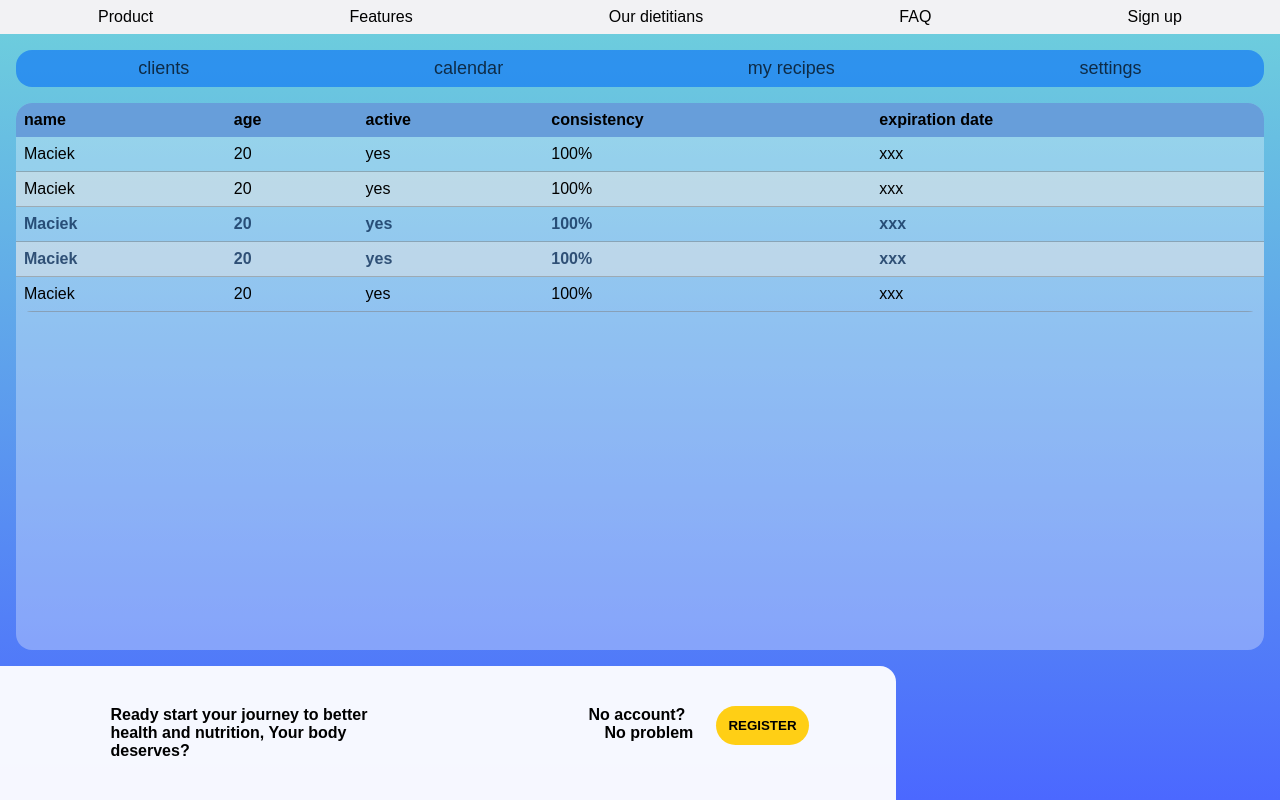
After one commit to Wflikeit/DIETPLANR, a Django app: page /account/panel/ in a window 1280 px wide. The commit adds this page. Run offline with Django 4.2, Linux system fonts and the light colour scheme.

Commit message:
Added clients tab for dietitian panel

```diff
--- a/dietplanr/account/static/css/base.css
+++ b/dietplanr/account/static/css/base.css
@@ -8,18 +8,24 @@ body{
     background-image: linear-gradient( #6ED1DC 0%, #4B68FF 100%);
     min-height: 100dvh;
     min-height: 100svh;
-    display: flex;
-    flex-direction: column;
-}
-a{
-    text-decoration: none;
-    padding: 0.5rem;
-    color: black !important;
+    display: grid;
+    grid-template-rows: auto 1fr auto;
+    gap: 1rem;
 }
 .navbar{
-    background-color: rgba(255,255,255,0.85);
+    background-color: #F2F2F4;
     display: flex;
     justify-content: space-around;
+    position: sticky;
+    top: 0;
+    width: 100%;
+    height: fit-content;
+    z-index: 100;
+    & a{
+        text-decoration: none;
+        padding: 0.5rem;
+        color: black;
+    }
 }
 footer{
     > *{
--- /dev/null
+++ b/dietplanr/account/static/css/dietitian_panel_clients.css
@@ -0,0 +1,46 @@
+.container{
+    display: grid;
+    grid-template-rows: auto 1fr;
+    gap: 1rem;
+    padding: 0 1rem;
+    height: 100%;
+    .sidebar{
+        display: flex;
+        justify-content: space-around;
+        border-radius: 1rem;
+        background-color: hsla(214, 95%, 50%, 60%);
+        & a{
+            padding: 0.5rem 0;
+            text-decoration: none;
+            color: hsla(0, 100%, 0%, 0.7);
+            font-size: large;
+        }
+    }
+    & table{
+        border-collapse: collapse;
+        border-radius: 1rem;
+        width: 100%;
+        overflow: hidden;
+        & thead tr{
+            background-color: hsla(214, 60%, 60%,80%);
+            text-align: left;
+        }
+        & th, td{
+            padding: 0.5rem;
+        }
+        & tbody tr{
+            border-bottom: 1px solid hsla(0, 0%, 50%, 0.5);
+        }
+        & tbody tr.active-row{
+            color:hsla(214, 75%, 20%,80%);
+            font-weight: bold;
+        }
+        & tbody tr:nth-of-type(even){
+            background-color: hsla(0, 0%, 90%, 0.5);
+        }
+    }
+    .table-wrapper{
+        background-color: rgba(255,255,255,0.3);
+        border-radius: 1rem;
+    }
+}
--- a/dietplanr/account/static/css/dietitian_profile.css
+++ b/dietplanr/account/static/css/dietitian_profile.css
@@ -18,7 +18,7 @@
     background-color: rgba(255, 255, 255, 0.3);
     display: grid;
     & img{
-    object-fit: contain;
+    /*object-fit: contain;*/
     border-radius: 1rem;
     border: 5px solid white;
     width: 100%;
--- /dev/null
+++ b/dietplanr/account/templates/account/dietitian_panel.html
@@ -0,0 +1,65 @@
+{% extends 'base.html' %}
+{% load static %}
+{% block title %}Panel{% endblock %}
+{% block stylesheets %}<link href="{% static "css/dietitian_panel_clients.css" %}" rel="stylesheet">{% endblock %}
+{% block content %}
+    <div class="container">
+        <nav class="sidebar">
+            <a href="">clients</a>
+            <a href="">calendar</a>
+            <a href="">my recipes</a>
+            <a href="">settings</a>
+        </nav>
+        <div class="table-wrapper">
+            <table>
+                <thead>
+                    <tr>
+                        <th>name</th>
+                        <th>age</th>
+                        <th>active</th>
+                        <th>consistency</th>
+                        <th>expiration date</th>
+                    </tr>
+                </thead>
+                <tbody>
+                    <tr>
+                        <td>Maciek</td>
+                        <td>20</td>
+                        <td>yes</td>
+                        <td>100%</td>
+                        <td>xxx</td>
+                    </tr>
+                    <tr>
+                        <td>Maciek</td>
+                        <td>20</td>
+                        <td>yes</td>
+                        <td>100%</td>
+                        <td>xxx</td>
+                    </tr>
+                    <tr class="active-row">
+                        <td>Maciek</td>
+                        <td>20</td>
+                        <td>yes</td>
+                        <td>100%</td>
+                        <td>xxx</td>
+                    </tr>
+                    <tr class="active-row">
+                        <td>Maciek</td>
+                        <td>20</td>
+                        <td>yes</td>
+                        <td>100%</td>
+                        <td>xxx</td>
+                    </tr>
+                    <tr>
+                        <td>Maciek</td>
+                        <td>20</td>
+                        <td>yes</td>
+                        <td>100%</td>
+                        <td>xxx</td>
+                    </tr>
+                </tbody>
+            </table>
+        </div>
+    </div>
+
+{% endblock %}
--- a/dietplanr/account/templates/base.html
+++ b/dietplanr/account/templates/base.html
@@ -6,7 +6,7 @@
     <meta name="viewport" content="width=device-width, initial-scale=1.0">
     <title>{% block title %}{% endblock %}</title>
     <link href="{% static "css/base.css" %}" rel="stylesheet">
-
+    {% block stylesheets %}{% endblock %}
 </head>
 <body>
     <nav class="navbar">
--- a/dietplanr/account/urls.py
+++ b/dietplanr/account/urls.py
@@ -2,5 +2,6 @@ from django.urls.conf import path
 from . import views
 app_name ='account'
 urlpatterns=[
-    path('profile/', views.view_profile, name="view_profile")
+    path('profile/', views.view_profile, name="view_profile"),
+    path('panel/', views.view_panel, name="view_panel")
 ]
--- a/dietplanr/account/views.py
+++ b/dietplanr/account/views.py
@@ -4,3 +4,5 @@ from django.shortcuts import render
 # Create your views here.
 def view_profile(request):
     return render(request, "account/profile.html")
+def view_panel(request):
+    return render(request, "account/dietitian_panel.html")
```
Also changed, not shown: dietplanr/account/templates/account/profile.html (+4 -7 lines).
